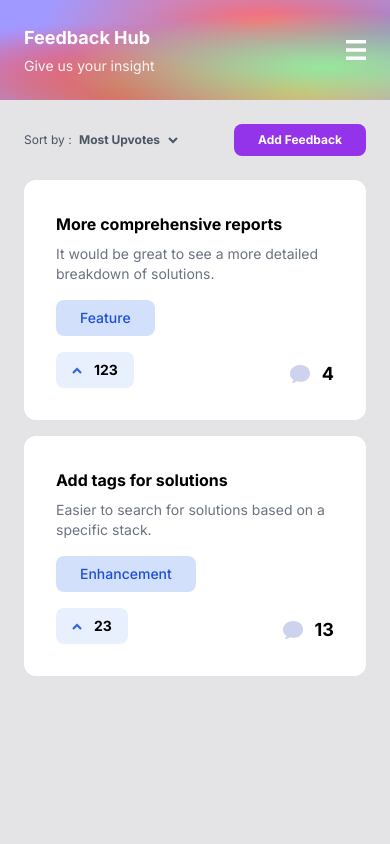
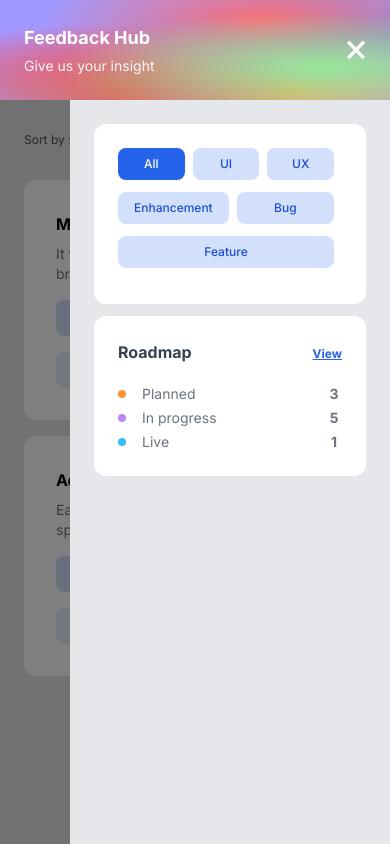
Before and after one commit to katsuragawaa/feedback-hub, a Vue app: page / in a window 390 px wide. Both pictures are taken after a click on the element 356 px from the left and 50 px from the top of the page. Built offline with nearby package versions, Linux system fonts and the light colour scheme.

Commit message:
Add sliding side navbar

```diff
--- a/src/components/menu-cards/FiltersCard.vue
+++ b/src/components/menu-cards/FiltersCard.vue
@@ -17,7 +17,7 @@ const selectFilter = (filter: string) => {
 </script>
 
 <template>
-  <div class="w-full rounded-xl bg-white mx-4 xl:my-4 xl:mx-0 md:m-0">
+  <div class="w-full rounded-xl bg-white mx-4 xl:my-4 xl:mx-0 md:m-0 md:mb-6">
     <div class="p-6 h-full flex flex-wrap -mb-3">
       <div
         v-for="(filter, id) in filters"
@@ -29,7 +29,7 @@ const selectFilter = (filter: string) => {
             ? 'text-white bg-opacity-100'
             : 'text-blue-700  bg-opacity-20'
         "
-        class="flex-1 rounded-lg py-2 px-4 lg:px-6 mr-2 mb-3 w-fit bg-blue-600 font-medium text-center text-sm hover:bg-opacity-40 duration-500 cursor-pointer"
+        class="flex-1 rounded-lg py-2 px-4 lg:px-6 mr-2 mb-3 w-fit bg-blue-600 font-medium text-center text-xs sm:text-sm hover:bg-opacity-40 duration-500 cursor-pointer"
       >{{ filter }}</div>
     </div>
   </div>
--- a/src/components/menu-cards/MenuCards.vue
+++ b/src/components/menu-cards/MenuCards.vue
@@ -2,14 +2,47 @@
 import TitleCard from './TitleCard.vue'
 import FiltersCard from './FiltersCard.vue'
 import RoadmapCard from './RoadmapCard.vue'
+import { ref } from 'vue'
+
+const sidebarOn = ref(false)
+const open = () => {
+  sidebarOn.value = true
+}
+const close = () => {
+  sidebarOn.value = false
+}
 </script>
 
 <template>
-  <div
-    class="flex xl:flex-col xl:w-96 justify-between xl:justify-start md:flex-col md:w-full"
-  >
-    <TitleCard />
+  <div class="flex xl:flex-col xl:w-96 justify-between xl:justify-start">
+    <TitleCard @open="open" @close="close" />
     <FiltersCard class="md:hidden" />
     <RoadmapCard class="md:hidden" />
   </div>
+  <transition name="slide">
+    <div
+      v-if="sidebarOn"
+      :class="sidebarOn ? 'show' : 'hide'"
+      class="absolute flex justify-end bg-black bg-opacity-50 w-screen h-screen z-10 duration-500 transition"
+    >
+      <div class="mt-[100px] p-6 bg-gray-200 w-80">
+        <FiltersCard />
+        <RoadmapCard />
+      </div>
+    </div>
+  </transition>
 </template>
+
+
+<style scoped>
+.slide-enter-active,
+.slide-leave-active {
+  transition: all 0.3s ease;
+}
+
+.slide-enter-from,
+.slide-leave-to {
+  opacity: 0;
+  transform: translateX(100%);
+}
+</style>
--- a/src/components/menu-cards/RoadmapCard.vue
+++ b/src/components/menu-cards/RoadmapCard.vue
@@ -11,17 +11,17 @@ const roadmap = {
   <div class="w-full rounded-xl bg-white">
     <div class="p-6 h-full flex flex-col">
       <div class="font-bold text-lg flex justify-between items-baseline mb-4">
-        <span class="font-bold text-lg text-gray-700">Roadmap</span>
+        <span class="font-bold text-base sm:text-lg text-gray-700">Roadmap</span>
         <router-link
           :to="{ name: 'Roadmap' }"
-          class="underline text-sm text-blue-600 hover:text-opacity-60"
+          class="underline text-xs sm:text-sm text-blue-600 hover:text-opacity-60"
         >View</router-link>
       </div>
       <div class="flex flex-col h-full text-gray-500">
         <div
           v-for="(value, status) in roadmap"
           :key="value.id"
-          class="flex flex-grow items-center mt-1"
+          class="flex flex-grow items-center mt-1 text-sm sm:text-base"
         >
           <div class="w-4 flex mr-2">
             <div class="w-2 h-2 rounded-full" :class="value.color"></div>
--- a/src/components/menu-cards/TitleCard.vue
+++ b/src/components/menu-cards/TitleCard.vue
@@ -1,33 +1,41 @@
 <script setup lang="ts">
-import { ref } from 'vue';
+import { ref } from 'vue'
 
-const navbarOn = ref(false);
-const toggleNavbar = () => navbarOn.value = !navbarOn.value;
+const emit = defineEmits<{
+  (e: 'open'): void
+  (e: 'close'): void
+}>()
+
+const sidebarOn = ref(false)
+const toggleSidebar = () => {
+  sidebarOn.value = !sidebarOn.value
+  sidebarOn.value ? emit('open') : emit('close')
+}
 </script>
 
 <template>
   <div
-    class="w-full flex justify-between items-center p-6 rounded-xl gradient-bg md:rounded-none md:fixed md:z-10"
+    class="w-full flex justify-between items-center p-6 rounded-xl gradient-bg md:rounded-none md:fixed md:z-20 md:w-screen"
   >
     <div class="flex flex-col">
       <div class="my-10 md:m-0"></div>
       <div class="font-bold text-lg text-white mb-1">Feedback Hub</div>
       <div class="text-sm text-neutral-100">Give us your insight</div>
     </div>
-    <div class="h-5 w-5 relative hidden md:block" @click="toggleNavbar">
+    <div class="h-5 w-5 relative hidden md:block" @click="toggleSidebar">
       <transition name="no-mode-fade">
         <img
-          v-if="navbarOn"
+          v-if="sidebarOn"
           class="absolute h-full"
-          src="../../assets/shared/mobile/icon-hamburger.svg"
+          src="../../assets/shared/mobile/icon-close.svg"
         />
-        <img v-else class="absolute h-full" src="../../assets/shared/mobile/icon-close.svg" />
+        <img v-else class="absolute h-full" src="../../assets/shared/mobile/icon-hamburger.svg" />
       </transition>
     </div>
   </div>
 </template>
 
-<style>
+<style scoped>
 .no-mode-fade-enter-active {
   transition: opacity 0.5s;
 }
```
